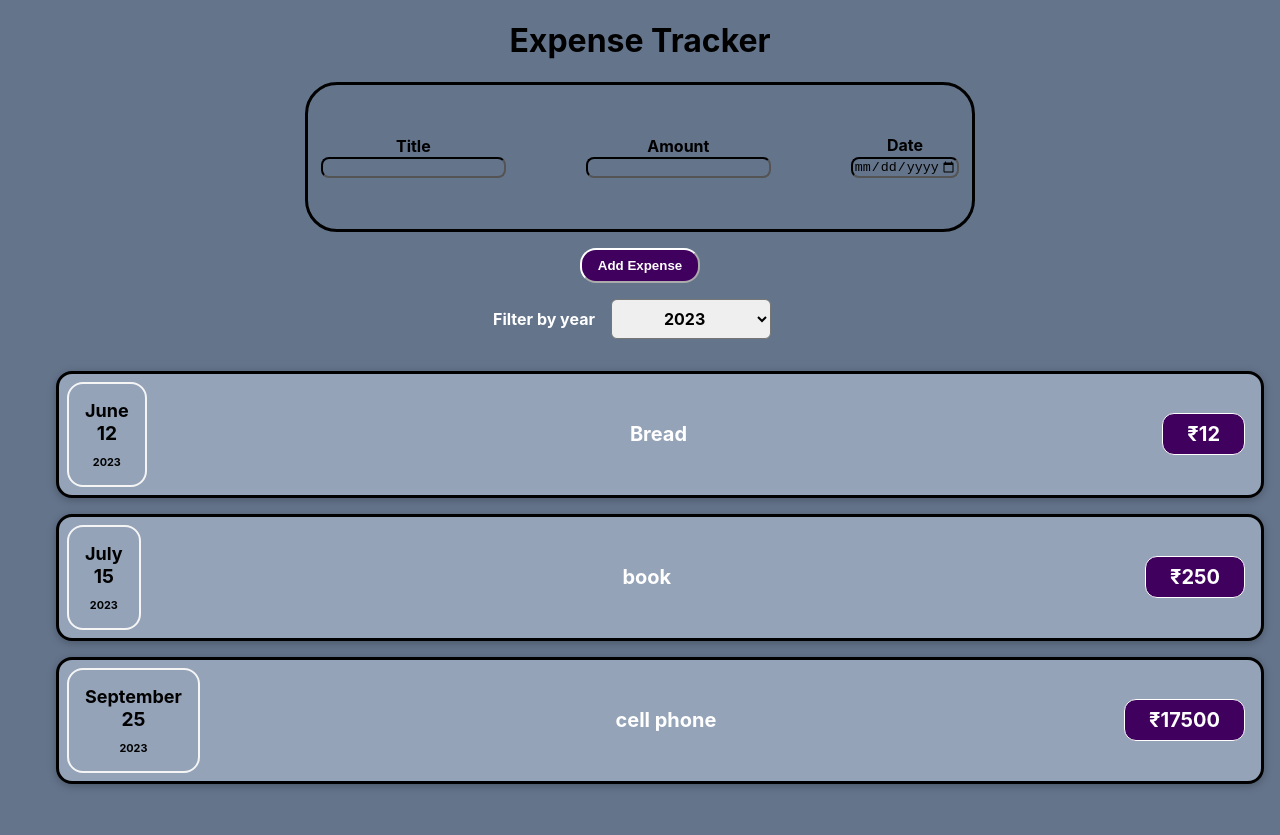
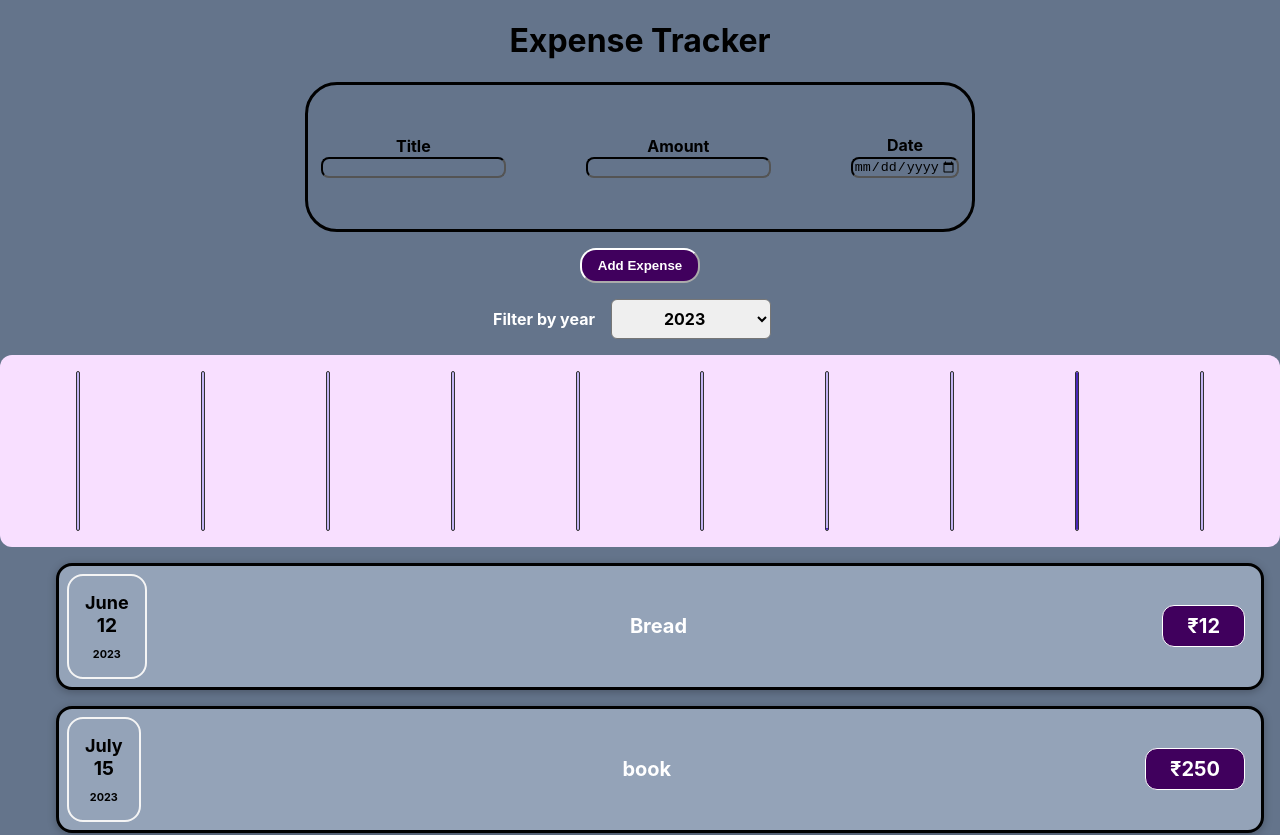
Before and after one commit to himanshu-pixel/expense-tracker, a React (Create React App) app: page / in a window 1280 px wide. Shown: the top 835 px of the page. Before the commit the page ends 800 px from the top, so only its background shows below. Built offline with nearby package versions, Linux system fonts and the light colour scheme.

Commit message:
intial commit

```diff
--- a/src/components/chart/Chart.css
+++ b/src/components/chart/Chart.css
@@ -0,0 +1,9 @@
+.chart {
+  padding: 1rem;
+  border-radius: 12px;
+  background-color: #f8dfff;
+  text-align: center;
+  display: flex;
+  justify-content: space-around;
+  height: 10rem;
+}
--- a/src/components/chart/Chart.js
+++ b/src/components/chart/Chart.js
@@ -1,13 +1,15 @@
 import ChartBar from "./ChartBar";
 import "./Chart.css";
 const Chart = (props) => {
+  const dataPointValues = props.dataPoints.map((dataPoint) => dataPoint.value);
+  const totalMaxVal = Math.max(...dataPointValues);
   return (
     <div className="chart">
       {props.dataPoints.map((dataPoint) => (
         <ChartBar
           key={dataPoint.label}
           value={dataPoint.value}
-          maxValue={null}
+          maxValue={totalMaxVal}
           lable={dataPoint.label}
         />
       ))}
--- a/src/components/chart/ChartBar.css
+++ b/src/components/chart/ChartBar.css
@@ -0,0 +1,28 @@
+.chart-bar {
+  height: 100%;
+  display: flex;
+  flex-direction: column;
+  align-items: center;
+}
+.chart-bar__inner {
+  height: 100%;
+  width: 100%;
+  border: 1px solid #313131;
+  border-radius: 12px;
+  background-color: #c3b4f3;
+  overflow: hidden;
+  display: flex;
+  flex-direction: column;
+  justify-content: flex-end;
+}
+.chart-bar__fill {
+  background-color: #4826b9;
+  width: 100%;
+  transition: all 0.3s ease-out;
+}
+
+.chart-bar__label {
+  font-weight: bold;
+  font-size: 0.5rem;
+  text-align: center;
+}
--- a/src/components/chart/ChartBar.js
+++ b/src/components/chart/ChartBar.js
@@ -1,7 +1,7 @@
 import "./ChartBar.css";
 const ChartBar = (props) => {
   let barFillHeight = "0%";
-  if (props.max > 0) {
+  if (props.maxValue > 0) {
     barFillHeight = Math.round((props.value / props.maxValue) * 100) + "%";
   }
   return (
@@ -12,7 +12,8 @@
           style={{ height: barFillHeight }}
         ></div>
       </div>
-      <div className="chart-bar__label"></div>
+      <div className="chart-bar__label">{props.label}</div>
     </div>
   );
 };
+export default ChartBar;
--- /dev/null
+++ b/src/components/expenses/ChartExpense.js
@@ -0,0 +1,21 @@
+import Chart from "../chart/Chart";
+const ChartExpense = (props) => {
+  const chartDataPoints = [
+    { label: "Jan", value: "0" },
+    { label: "Feb", value: "0" },
+    { label: "Mar", value: "0" },
+    { label: "Apr", value: "0" },
+    { label: "Jun", value: "0" },
+    { label: "July", value: "0" },
+    { label: "Sept", value: "0" },
+    { label: "Oct", value: "0" },
+    { label: "Nov", value: "0" },
+    { label: "Dec", value: "0" },
+  ];
+  for (const expense of props.expenses) {
+    const expenseMonth = expense.date.getMonth();
+    chartDataPoints[expenseMonth].value += expense.cost;
+  }
+  return <Chart dataPoints={chartDataPoints} />;
+};
+export default ChartExpense;
--- a/src/components/expenses/Expenses.js
+++ b/src/components/expenses/Expenses.js
@@ -2,6 +2,7 @@
 import "./expense.css";
 import ExpensesFilter from "./ExpensesFilter";
 import ExpenseList from "./ExpenseList";
+import ChartExpense from "./ChartExpense";
 function Expenses(props) {
   const [filteredYear, setFilteredYear] = useState("2023");
   const filterChangeHandler = (selectedYear) => {
@@ -17,6 +18,7 @@
         selected={filteredYear}
         onChangeFilter={filterChangeHandler}
       />
+      <ChartExpense expenses={filteredExpense} />
       <ExpenseList item={filteredExpense} />
     </div>
   );
```
